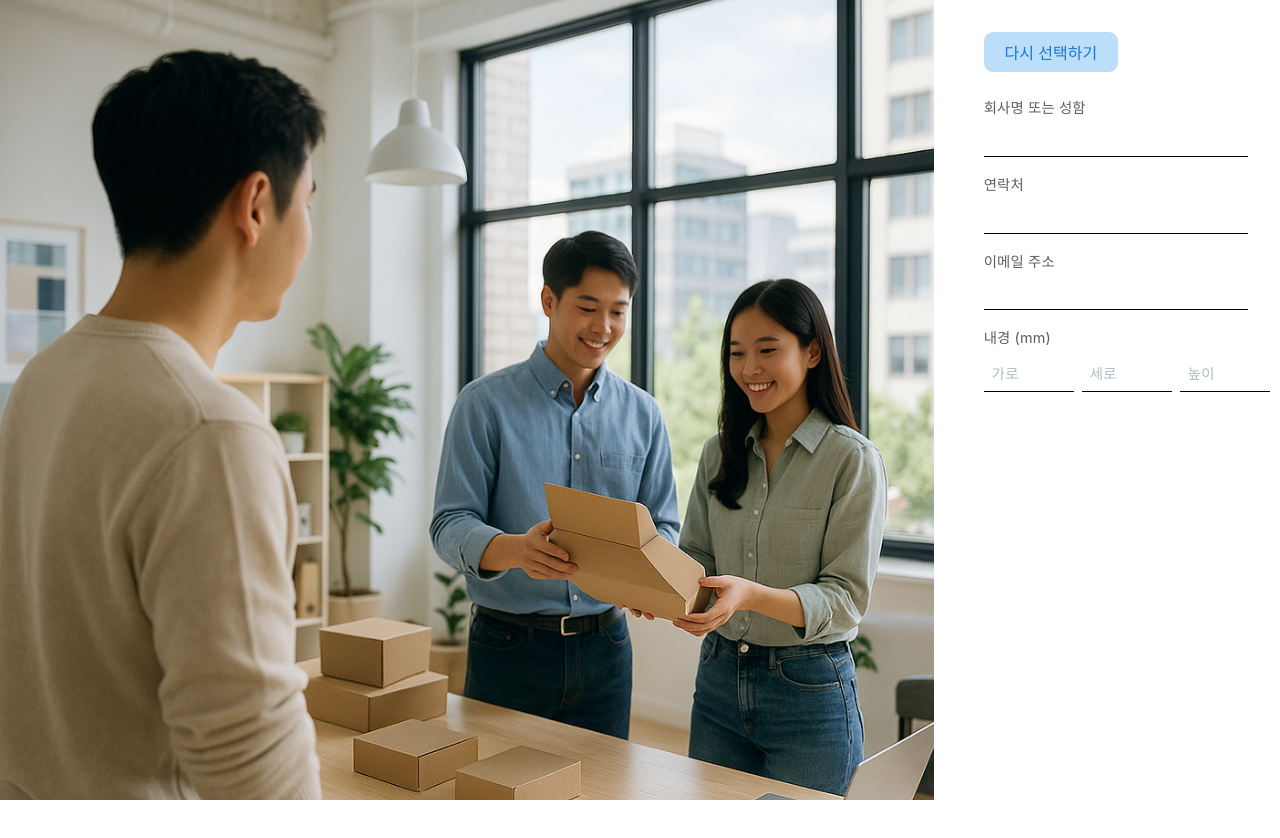
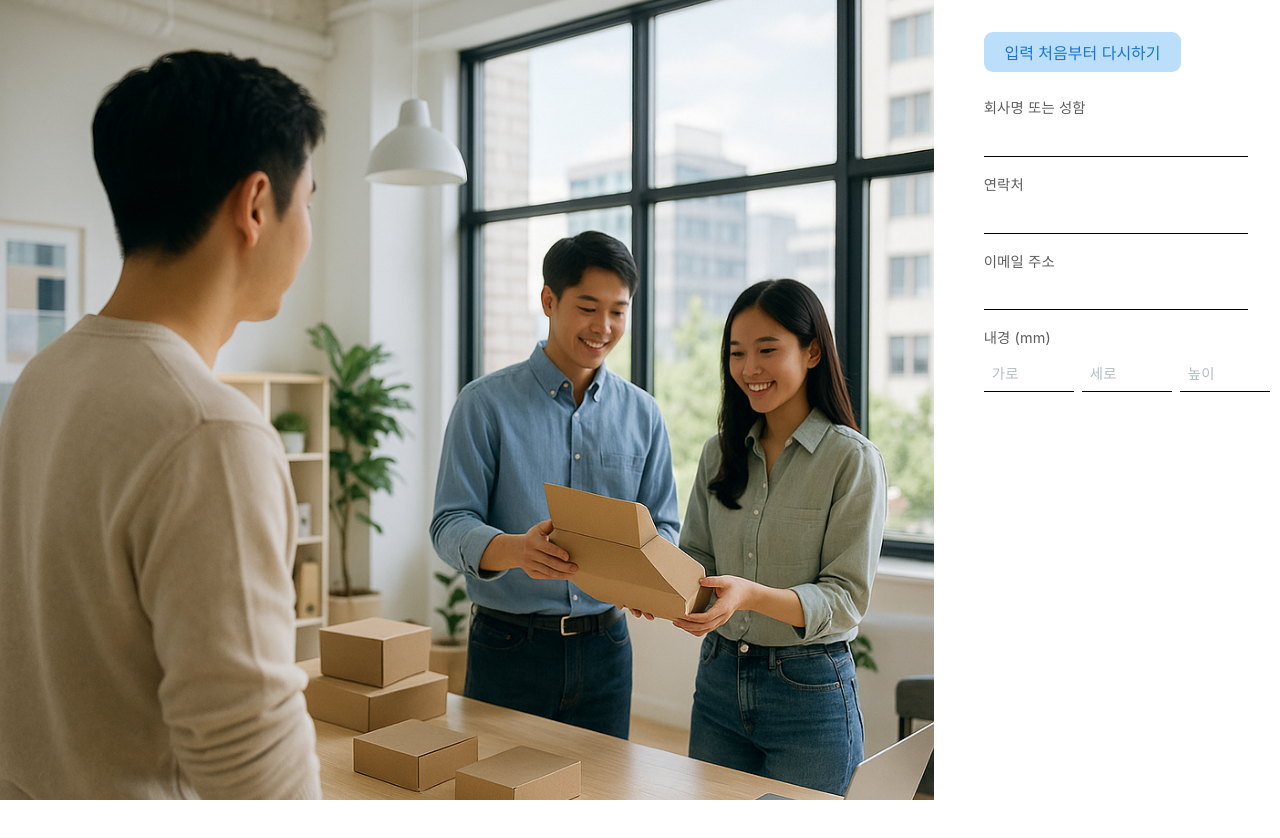
Before and after one commit to YimYoungheun/MTDL-Package, a React (Create React App) app: page / in a window 1280 px wide. Shown: the top 838 px of the page. Built offline with nearby package versions, Linux system fonts and the light colour scheme.

Commit message:
Update App.js

```diff
--- a/src/App.js
+++ b/src/App.js
@@ -166,7 +166,7 @@ return (
           className="secondary-button"
           onClick={handleReset}
         >
-          다시 선택하기
+          입력 처음부터 다시하기
         </button>
 
       {/* 회사, 연락처, 이메일 */}
```
